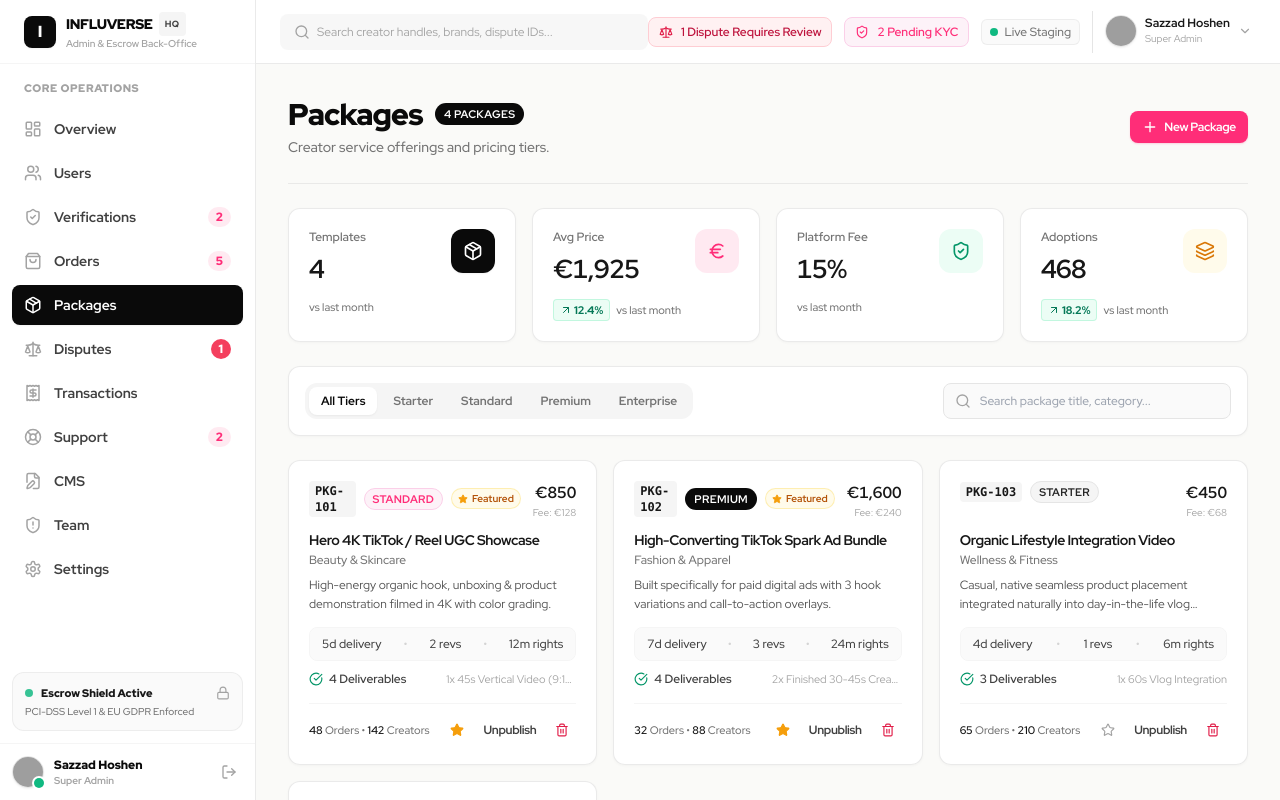
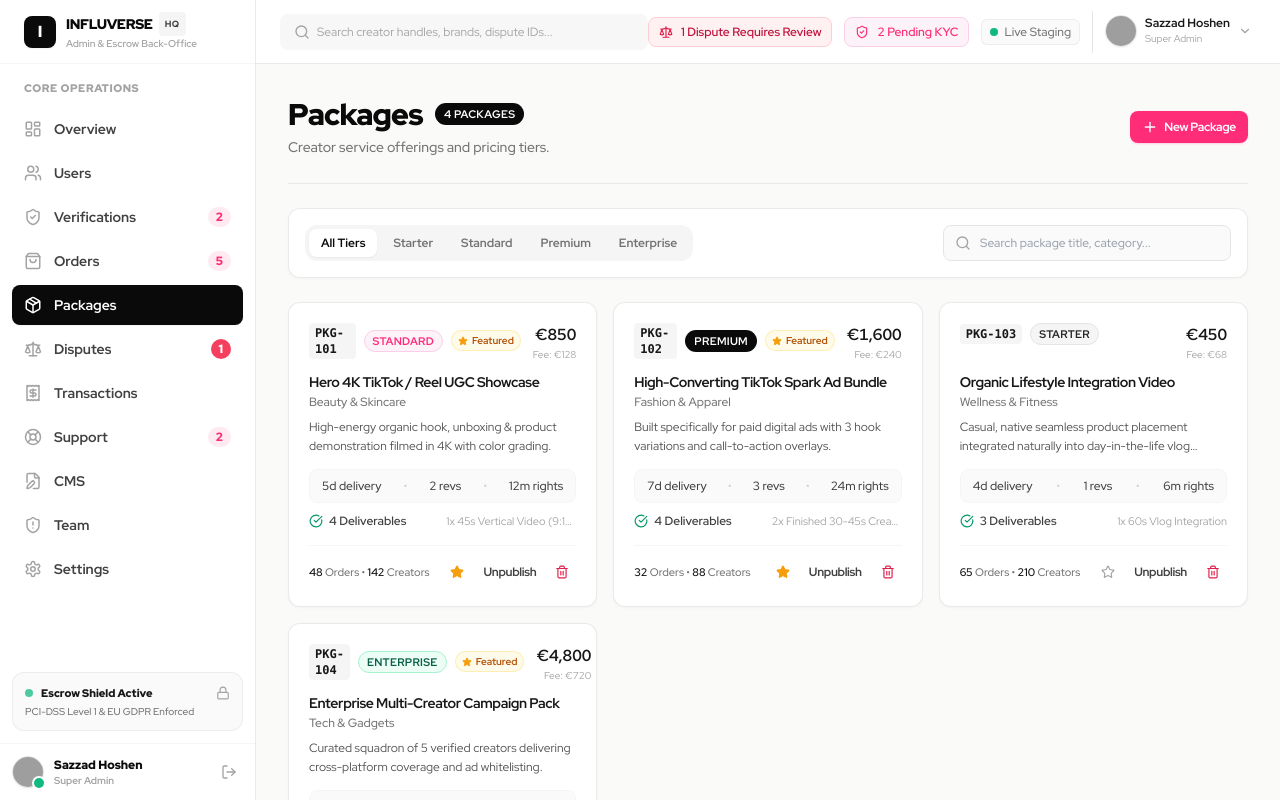
Before and after one commit to BeingSazzad/Influencer-Dashboard, a React (Vite) app: page /packages in a window 1280 px wide. Shown: the top 800 px of the page. Built offline with nearby package versions, Linux system fonts and the light colour scheme; grey boxes are pictures that could not be loaded; a web font is replaced by a local one.

Commit message:
refactor(packages): remove top stat cards per user request

```diff
--- a/src/pages/dashboard/PackagesPage.tsx
+++ b/src/pages/dashboard/PackagesPage.tsx
@@ -10,7 +10,6 @@ import {
 } from '@/store/slices/packagesSlice';
 import { MarketplacePackage, PackageTier } from '@/types/admin.types';
 import { PageHeader } from '@/components/shared/PageHeader';
-import { StatCard } from '@/components/shared/StatCard';
 import { Card, CardHeader, CardTitle, CardContent } from '@/components/ui/Card';
 import { Button } from '@/components/ui/Button';
 import { Input } from '@/components/ui/Input';
@@ -19,20 +18,11 @@ import { Badge } from '@/components/ui/Badge';
 import { Modal } from '@/components/ui/Modal';
 import { formatCurrency } from '@/lib/utils';
 import {
-  Package,
   Plus,
   Search,
   CheckCircle,
-  Clock,
-  RotateCcw,
-  Sparkles,
-  ShieldCheck,
   Trash2,
-  Euro,
-  FileCheck2,
-  Layers,
   Star,
-  Check,
   X,
 } from 'lucide-react';
 
@@ -150,38 +140,6 @@ export const PackagesPage: React.FC = () => {
           </Button>
         }
       />
-
-      {/* KPI Stats */}
-      <div className="grid grid-cols-1 sm:grid-cols-2 lg:grid-cols-4 gap-4">
-        <StatCard
-          title="Templates"
-          value={packages.length}
-          icon={<Package className="w-5 h-5" />}
-          accentColor="black"
-        />
-        <StatCard
-          title="Avg Price"
-          value="€1,925"
-          change={12.4}
-          icon={<Euro className="w-5 h-5" />}
-          accentColor="pink"
-          changePeriod="vs last month"
-        />
-        <StatCard
-          title="Platform Fee"
-          value="15%"
-          icon={<ShieldCheck className="w-5 h-5" />}
-          accentColor="emerald"
-        />
-        <StatCard
-          title="Adoptions"
-          value="468"
-          change={18.2}
-          icon={<Layers className="w-5 h-5" />}
-          accentColor="amber"
-          changePeriod="vs last month"
-        />
-      </div>
 
       {/* Controls & Filter Pills */}
       <Card className="p-4">
```
